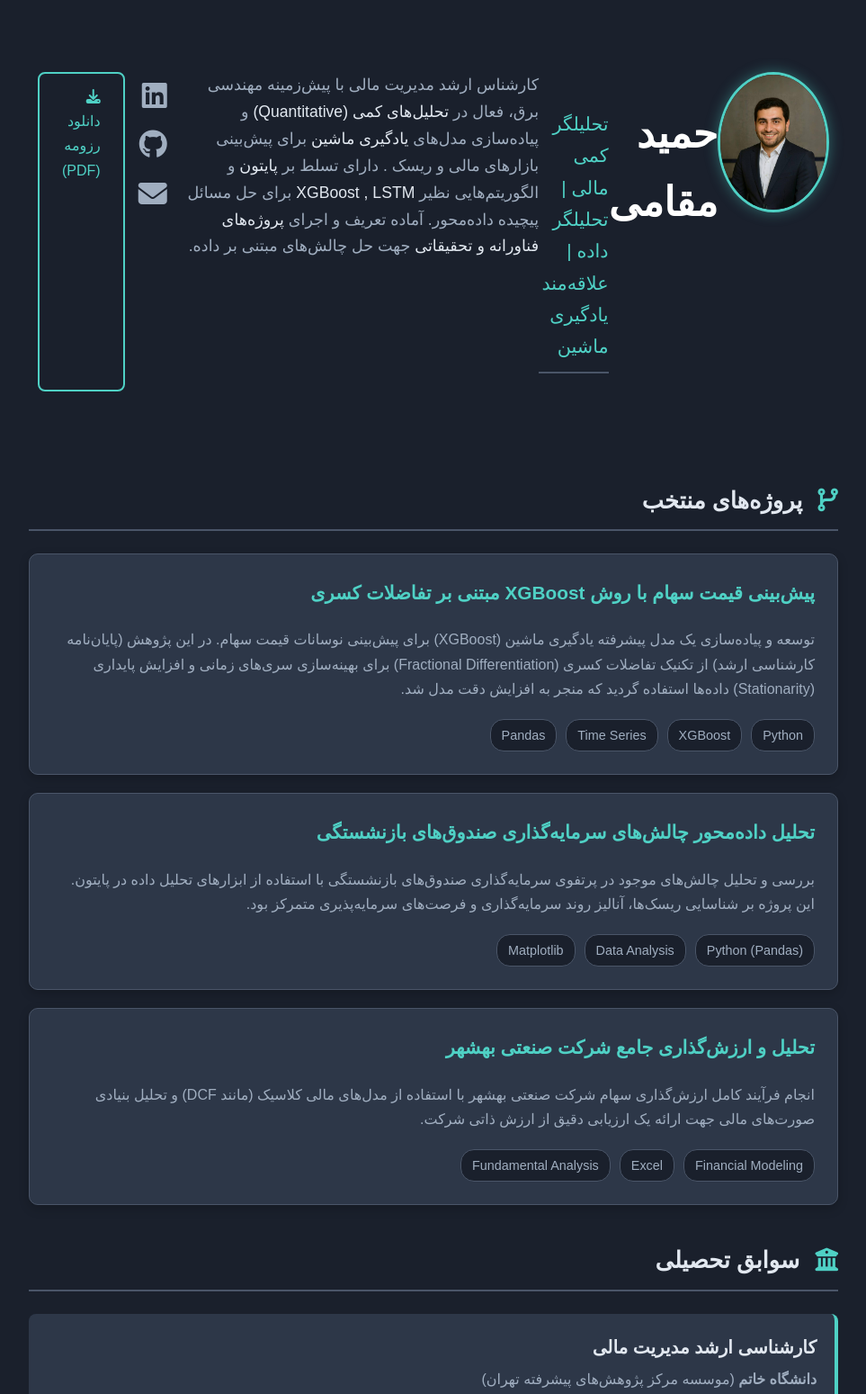
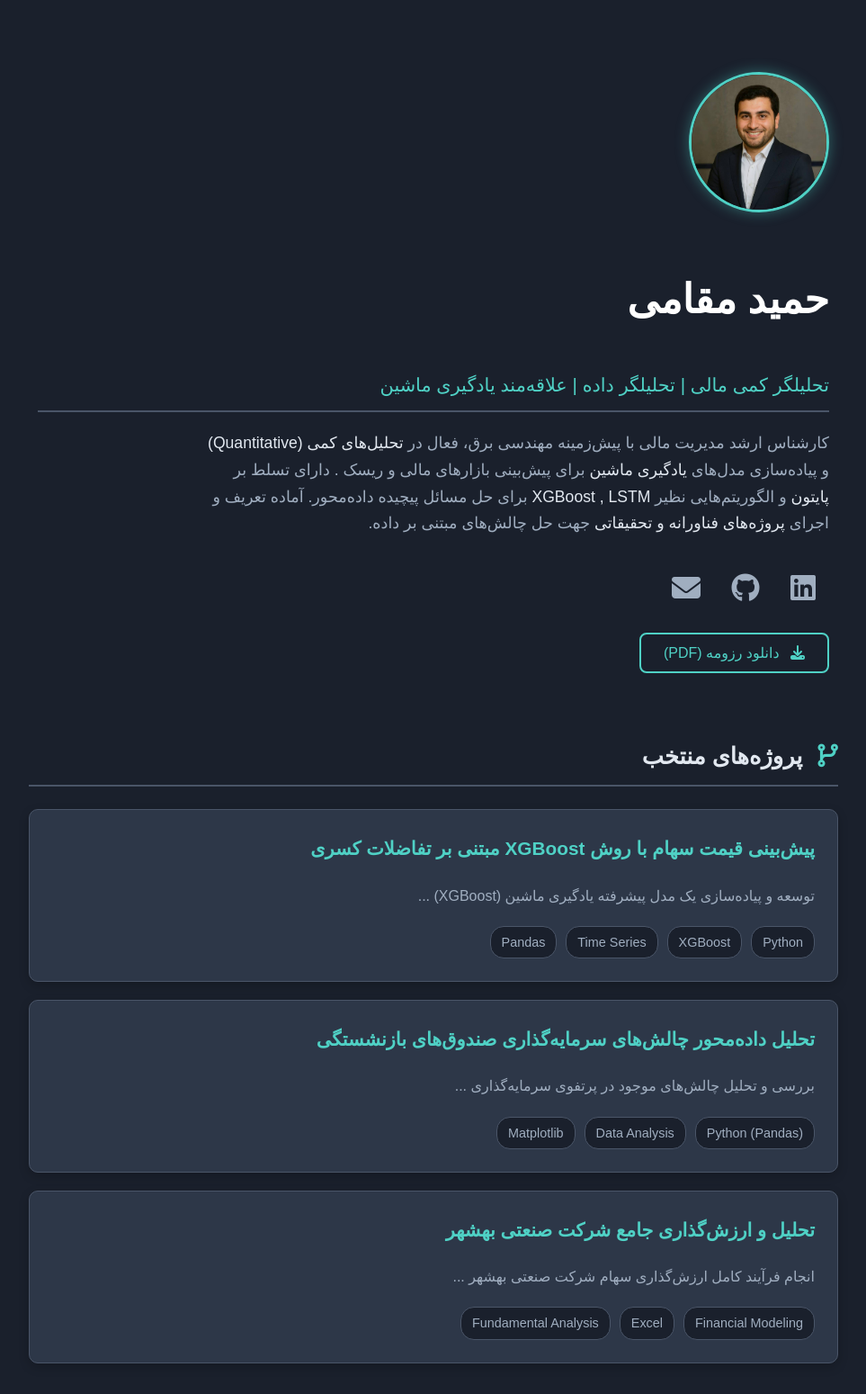
Before and after one commit to hamidmaghami/hamidmaghami.github.io, a plain HTML site: page index.html in a window 1280 px wide. Shown: the top 1549 px of the page at 90% size, without its empty margins (158-1121 px from the left). Drawn offline with Linux system fonts and the light colour scheme.

Commit message:
Update index.html

```diff
--- a/index.html
+++ b/index.html
@@ -3,7 +3,7 @@
 <head>
     <meta charset="UTF-8">
     <meta name="viewport" content="width=device-width, initial-scale=1.0">
-    <title>HamidMaghami</title>
+    <title>حمید مقامی - تحلیلگر کمی مالی</title>
     <link rel="stylesheet" href="style.css">
     <link rel="preconnect" href="https://fonts.googleapis.com">
     <link rel="preconnect" href="https://fonts.gstatic.com" crossorigin>
@@ -15,8 +15,11 @@
     <main class="container">
 
         <header class="hero">
-            <div class="hero-header-content"> <img src="profile.jpg" alt="عکس پروفایل حمید مقامی" class="profile-pic">
+
+            <img src="profile.jpg" alt="عکس پروفایل حمید مقامی" class="profile-pic">
+
             <h1 class="hero__name">حمید مقامی</h1>
+
             <h2 class="hero__title">
                 تحلیلگر کمی مالی  |  تحلیلگر داده  | علاقه‌مند یادگیری ماشین
             </h2>
@@ -24,14 +27,17 @@
             <p class="hero__summary">
                 کارشناس ارشد مدیریت مالی با پیش‌زمینه مهندسی برق، فعال در <strong>تحلیل‌های کمی (Quantitative)</strong> و پیاده‌سازی مدل‌های <strong>یادگیری ماشین</strong> برای پیش‌بینی بازارهای مالی و ریسک . دارای تسلط بر <strong>پایتون</strong> و الگوریتم‌هایی نظیر <strong>XGBoost , LSTM </strong> برای حل مسائل پیچیده داده‌محور. آماده تعریف و اجرای <strong>پروژه‌های فناورانه و تحقیقاتی</strong>  جهت حل چالش‌های مبتنی بر داده.
             </p>
+
             <div class="hero__links">
                 <a href="https://linkedin.com/in/hamidmaghami" target="_blank" title="لینکدین"><i class="fab fa-linkedin"></i></a>
                 <a href="https://github.com/hamidmaghami" target="_blank" title="گیت‌هاب"><i class="fab fa-github"></i></a>
                 <a href="mailto:Hamidmaghami110@gmail.com" title="ایمیل"><i class="fas fa-envelope"></i></a>
             </div>
+
             <a href="Hamid_Maghami_CV.pdf" class="cta-button" download>
                 <i class="fas fa-download"></i> دانلود رزومه (PDF)
             </a>
+
         </header>
 
         <section class="projects">
@@ -40,7 +46,7 @@
             <article class="project-card">
                 <h3> پیش‌بینی قیمت سهام با روش XGBoost مبتنی بر تفاضلات کسری</h3>
                 <p>
-                    توسعه و پیاده‌سازی یک مدل پیشرفته یادگیری ماشین (XGBoost) برای پیش‌بینی نوسانات قیمت سهام. در این پژوهش (پایان‌نامه کارشناسی ارشد) از تکنیک تفاضلات کسری (Fractional Differentiation) برای بهینه‌سازی سری‌های زمانی و افزایش پایداری (Stationarity) داده‌ها استفاده گردید که منجر به افزایش دقت مدل شد.
+                    توسعه و پیاده‌سازی یک مدل پیشرفته یادگیری ماشین (XGBoost) ...
                 </p>
                 <div class="project-tags">
                     <span>Python</span>
@@ -53,7 +59,7 @@
             <article class="project-card">
                 <h3>تحلیل داده‌محور چالش‌های سرمایه‌گذاری صندوق‌های بازنشستگی</h3>
                 <p>
-                    بررسی و تحلیل چالش‌های موجود در پرتفوی سرمایه‌گذاری صندوق‌های بازنشستگی با استفاده از ابزارهای تحلیل داده در پایتون. این پروژه بر شناسایی ریسک‌ها، آنالیز روند سرمایه‌گذاری و فرصت‌های سرمایه‌پذیری متمرکز بود.
+                    بررسی و تحلیل چالش‌های موجود در پرتفوی سرمایه‌گذاری ...
                 </p>
                 <div class="project-tags">
                     <span>Python (Pandas)</span>
@@ -65,7 +71,7 @@
             <article class="project-card">
                 <h3>تحلیل و ارزش‌گذاری جامع شرکت صنعتی بهشهر</h3>
                 <p>
-                    انجام فرآیند کامل ارزش‌گذاری سهام شرکت صنعتی بهشهر با استفاده از مدل‌های مالی کلاسیک (مانند DCF) و تحلیل بنیادی صورت‌های مالی جهت ارائه یک ارزیابی دقیق از ارزش ذاتی شرکت.
+                    انجام فرآیند کامل ارزش‌گذاری سهام شرکت صنعتی بهشهر ...
                 </p>
                 <div class="project-tags">
                     <span>Financial Modeling</span>
@@ -96,6 +102,7 @@
                 </p>
             </div>
         </section>
+
         <section class="skills">
             <h2><i class="fas fa-star"></i> مهارت‌های کلیدی</h2>
             <div class="skills__grid">
```
Lines whose indentation alone changed are shown as unchanged.
